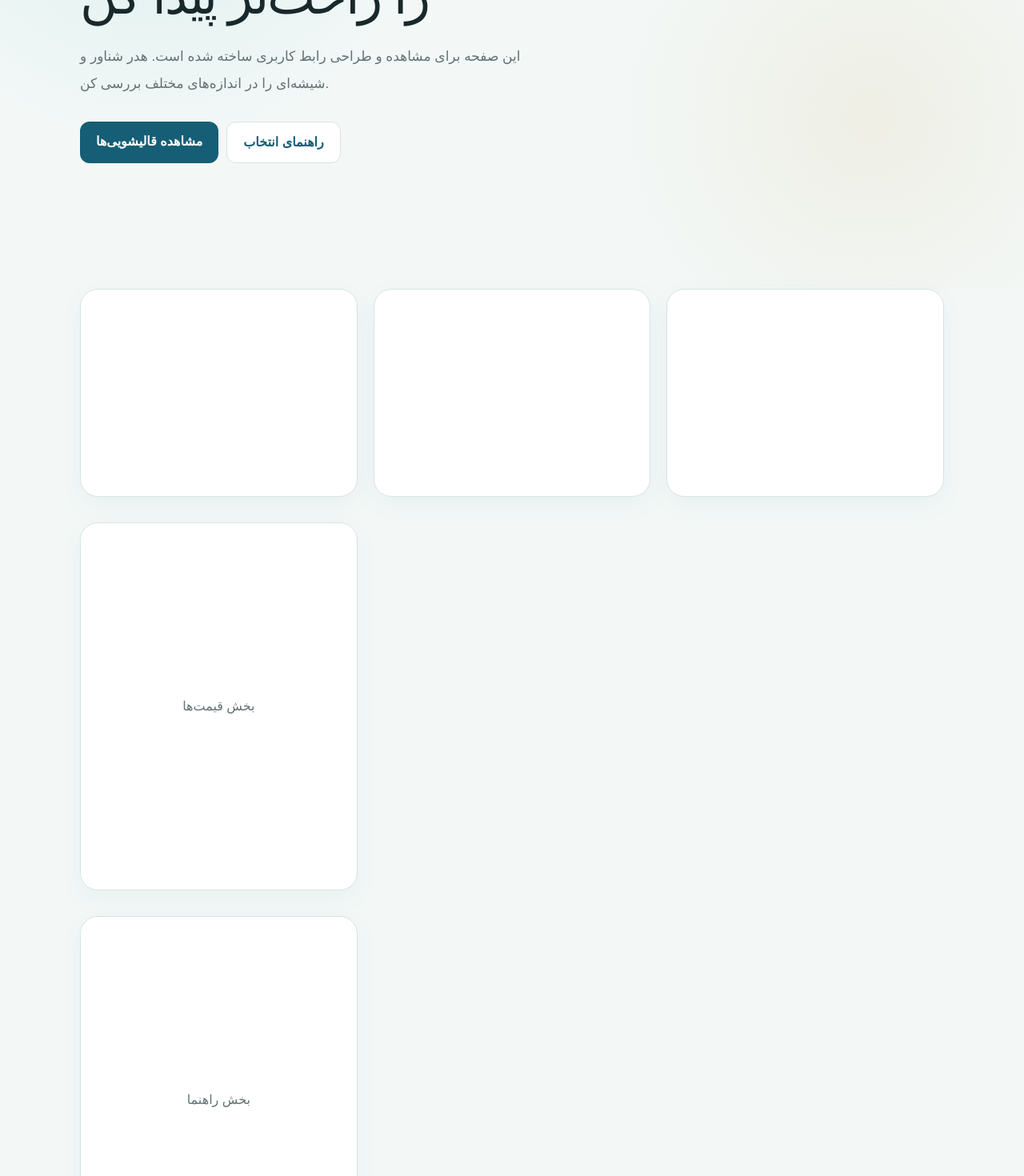
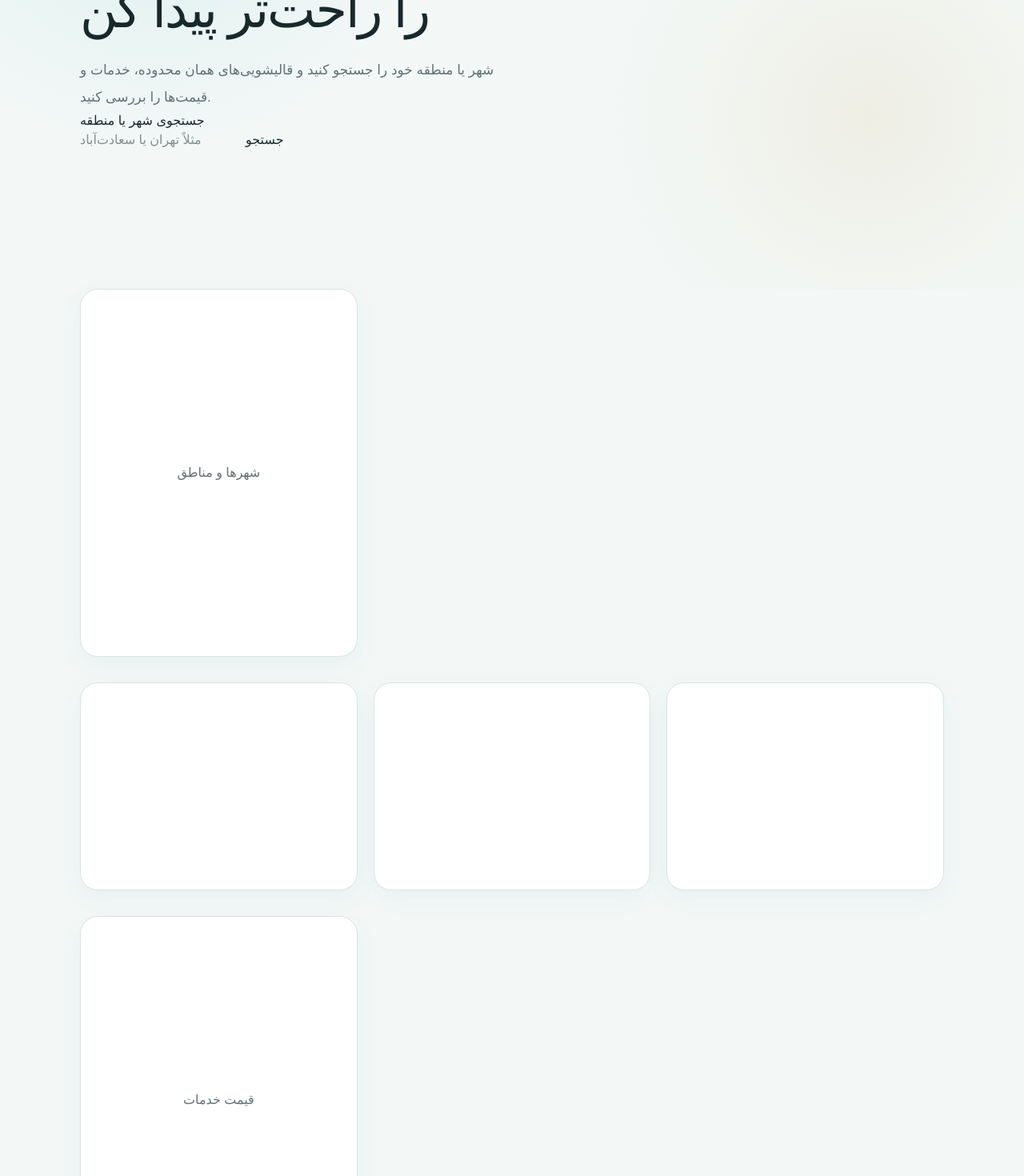
Before and after one commit to HoseinPirhadi/nextjs-boilerplate, a Next.js app: page / in a window 1280 px wide. Shown: the part 360-1830 px from the top of the page at 80% size. Built offline with nearby package versions, Linux system fonts and the light colour scheme.

Commit message:
Add project-aligned search and navigation preview

```diff
--- a/app/page.tsx
+++ b/app/page.tsx
@@ -4,17 +4,48 @@ export default function Home() {
   return (
     <main className="site-preview">
       <SiteHeader />
+
       <section className="preview-hero">
         <div className="preview-hero-content">
           <span className="preview-eyebrow">قالی مپ</span>
           <h1>قالیشویی مناسب شهرت را راحت‌تر پیدا کن</h1>
-          <p>این صفحه برای مشاهده و طراحی رابط کاربری ساخته شده است. هدر شناور و شیشه‌ای را در اندازه‌های مختلف بررسی کن.</p>
-          <div className="preview-actions"><a href="#cleaners">مشاهده قالیشویی‌ها</a><a href="#guide">راهنمای انتخاب</a></div>
+          <p>
+            شهر یا منطقه خود را جستجو کنید و قالیشویی‌های همان محدوده،
+            خدمات و قیمت‌ها را بررسی کنید.
+          </p>
+
+          <form className="preview-hero-search" role="search" action="/search">
+            <label htmlFor="hero-search">جستجوی شهر یا منطقه</label>
+            <div>
+              <input
+                id="hero-search"
+                name="q"
+                type="search"
+                placeholder="مثلاً تهران یا سعادت‌آباد"
+              />
+              <button type="submit">جستجو</button>
+            </div>
+          </form>
         </div>
       </section>
-      <section id="cleaners" className="preview-section"><div className="preview-card" /><div className="preview-card" /><div className="preview-card" /></section>
-      <section id="prices" className="preview-section preview-section-tall"><div className="preview-placeholder"><span>بخش قیمت‌ها</span></div></section>
-      <section id="guide" className="preview-section preview-section-tall"><div className="preview-placeholder"><span>بخش راهنما</span></div></section>
+
+      <section id="cities" className="preview-section preview-section-tall">
+        <div className="preview-placeholder"><span>شهرها و مناطق</span></div>
+      </section>
+
+      <section id="cleaners" className="preview-section">
+        <div className="preview-card" />
+        <div className="preview-card" />
+        <div className="preview-card" />
+      </section>
+
+      <section id="prices" className="preview-section preview-section-tall">
+        <div className="preview-placeholder"><span>قیمت خدمات</span></div>
+      </section>
+
+      <section id="guide" className="preview-section preview-section-tall">
+        <div className="preview-placeholder"><span>راهنمای انتخاب</span></div>
+      </section>
     </main>
   );
 }
```
